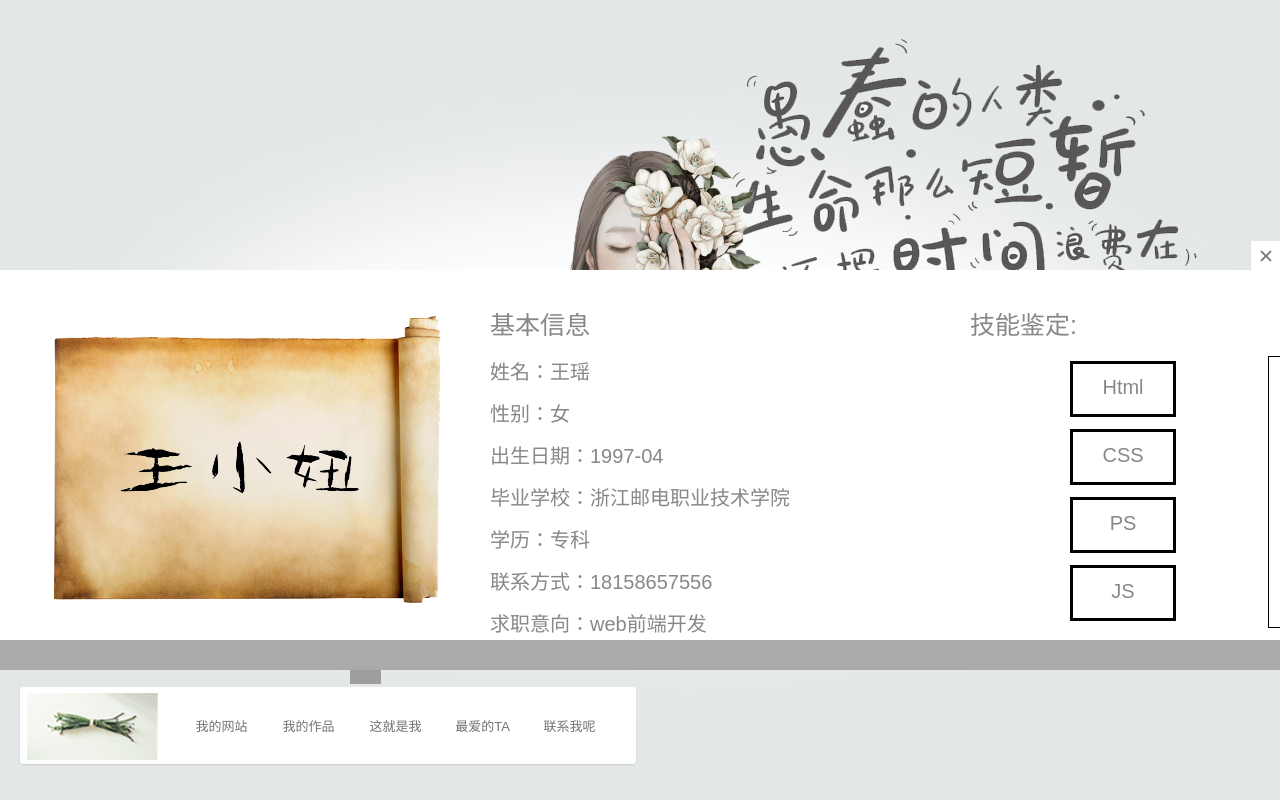
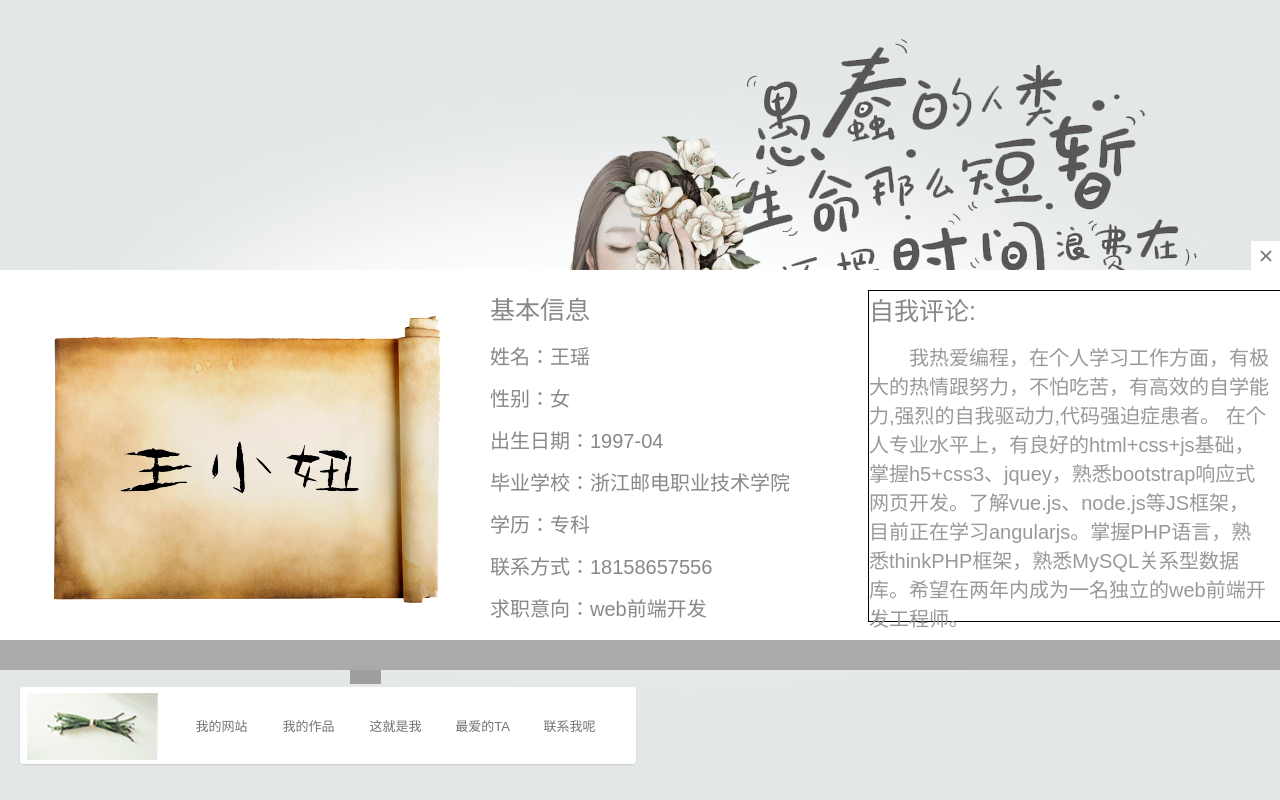
Before and after one commit to blacklike/something, a PHP site: page /main.html in a window 1280 px wide, after a click on "这就是我". Run offline with PHP 8.4, Linux system fonts and the light colour scheme; grey boxes are pictures that could not be loaded.

Commit message:
update resume file and jianli file

```diff
--- a/jianli/main.html
+++ b/jianli/main.html
@@ -1,11 +1,13 @@
 <!DOCTYPE html>
 <html lang="en">
+
 	<head>
 		<meta charset="UTF-8">
 		<title>首页</title>
 		<link rel="stylesheet" href="styles/reset.css">
 		<link rel="stylesheet" href="styles/style.css">
 	</head>
+
 	<body>
 		<div class="content one">
 			<div class="top  clearfix">
@@ -83,23 +85,37 @@
 							<dd>求职意向：web前端开发</dd>
 						</dl>
 						<div class="ri">
-                    <h2>技能鉴定:</h2>
-                    <ul id="left">
-                        <li>
-                            <p>Html</p>
-                        </li>
-                        <li>
-                            <p>CSS</p>
-                        </li>
-                        <li>
-                            <p>PS</p>
-                        </li>
-                        <li>
-                            <p>JS</p>
-                        </li>
-                    </ul>
-                    <div id="right"></div>
+							<h2>自我评论:</h2>
+							<div id="left">
+								<p>
+									我热爱编程，在个人学习工作方面，有极大的热情跟努力，不怕吃苦，有高效的自学能力,强烈的自我驱动力,代码强迫症患者。
+								在个人专业水平上，有良好的html+css+js基础，掌握h5+css3、jquey，熟悉bootstrap响应式网页开发。了解vue.js、node.js等JS框架，目前正在学习angularjs。掌握PHP语言，熟悉thinkPHP框架，熟悉MySQL关系型数据库。希望在两年内成为一名独立的web前端开发工程师。
+								</p>
 							</div>
+
+						</div>
+						<div id="right">
+							<h2>专业技能：</h2>
+							<table class="table">
+								<tr>
+					    			<th>2015-2016</th>
+					    			<td>校一等奖学金</td>
+					    		</tr>
+					    		<tr>
+					    			<th>2016.10</th>
+					    			<td>优秀共青团员</td>
+					    		</tr>
+					    		<tr>
+					    			<th>2016.12</th>
+					    			<td>市C语言程序竞赛三等奖</td>
+					    		</tr>
+					    		<tr>
+					    			<th>2017.04</th>
+					    			<td>省C语言程序竞赛铜奖</td>
+					    		</tr>
+							</table>
+						</div>
+
 					</div>
 				</div>
 				<div class="two_fo"></div>
@@ -117,4 +133,5 @@
 		</div>
 
 	</body>
+
 </html>
--- a/jianli/styles/style.css
+++ b/jianli/styles/style.css
@@ -217,11 +217,13 @@ body{
 	height:200px;
 	/*border-right:1px solid #000;*/
 }
-#three .th_content .intro dl dt,#three .th_content .intro .ri h2{
-	margin:15px 0;
+#three .th_content .intro dl dt,#three .th_content .intro .ri h2,#three .th_content .intro dl dt,#three .th_content .intro #right h2{
+	margin-bottom:15px;
+	margin-top:0 ;
 	font:25px "逐浪雅宋体",Arial;
 	color:#888;
 }
+
 #three .th_content .intro dl dd{
 	margin-bottom:13px;
 	font:20px "逐浪雅宋体",Arial;
@@ -230,10 +232,10 @@ body{
 }
 #three .th_content .intro .ri{
 	position:absolute;
-	right:0;
-	width:900px;
+	right:0px;
+	width:1000px;
 	height:330px;
-	/*border:1px solid #000;*/
+	border:1px solid #000;
 }
 #three .th_content .intro .ri #left{
 	float:left;
@@ -241,23 +243,34 @@ body{
 	height:270px;
 	/*border:1px solid #000;*/
 }
-#three .th_content .intro .ri #right{
+
+#three .th_content .intro .ri #left{
+	width: 400px;
+	height:270px;
+	/*border:3px solid #000;*/
+/*	text-align:center;*/
+	line-height:20px;
+
+}
+#three .th_content .intro .ri #left p{
+	font-size: 13px;
+	text-indent: 2em;
+	line-height:2.2em;
+	font:20px "逐浪雅宋体",Arial;
+	color:#999;
+
+}
+#three .th_content .intro #right{
 	float:right;
-	width:600px;
-	height:270px;
-	border:1px solid #000;
+	width:450px;
+	height:330px;
+	border: 1px solid #000000;
 }
-#three .th_content .intro .ri #left li{
-	width: 100px;
-	height:50px;
-	border:3px solid #000;
-	text-align:center;
-	line-height:50px;
-	margin:5px 20px 12px 100px;
+#three .th_content .intro #right .table{
+	width:450px;
+	height:300px;
 }
-#three .th_content .intro .ri #left li p{
-	padding-top:12px;
-	font-weight:bold;
-	font:20px "逐浪雅宋体",Arial;
-	color:#888;
+#three .th_content .intro #right .table tr th,#three .th_content .intro #right .table tr td{
+	font-size: 20px;
+	text-align: right;
 }
--- a/resume/resume/css/css.css
+++ b/resume/resume/css/css.css
@@ -168,7 +168,7 @@ body {
 	width:390px;
 }
 .content_right_side .myself_info li:nth-child(1){
-	height:330px;
+	height:350px;
 	margin-top:20px;
 	border-bottom:1px solid #DDDDDD ;
 }
@@ -186,9 +186,7 @@ body {
 .content_right_side .myself_info li .intr{
 	font: "微软雅黑";
 	font-size:16px;
-	margin-top: 16px;
-	line-height:2.5em;
-	text-indent: 2em;
+	line-height:2.2em;
 }
 .content_right_side .myself_info li div table{
 	width:390;
```
Also changed, not shown: resume/resume/index.html (+4 -3 lines), 1 other file. Lines whose indentation alone changed are shown as unchanged.
